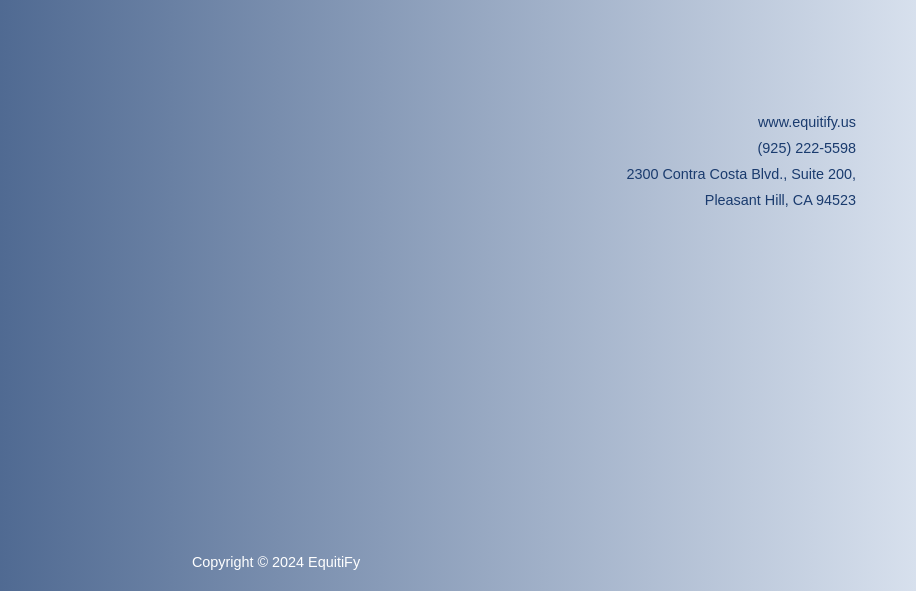
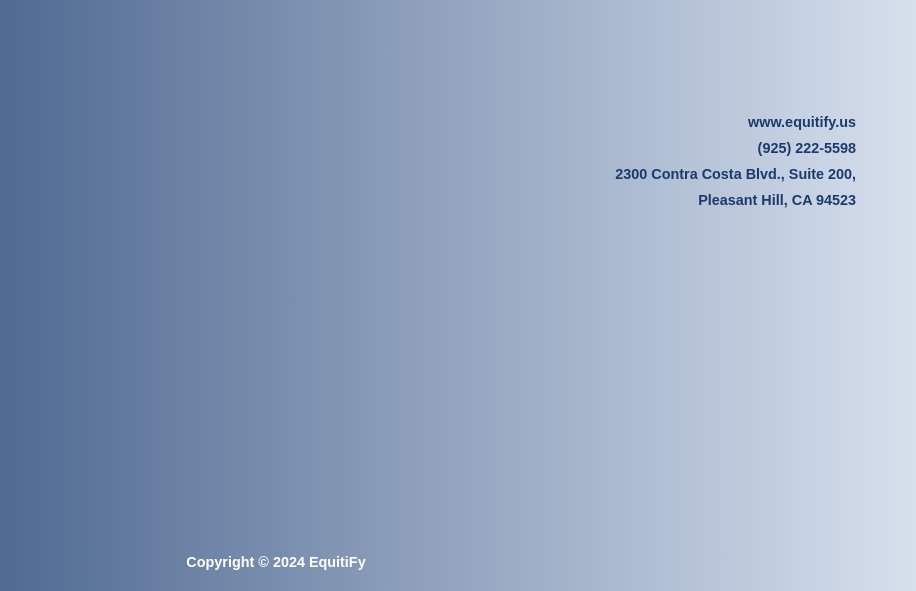
Before and after one commit to chealy-equitify-us/chealy-equitify-us.github.io, a plain HTML site: page Flodify-Footer.html in a window 1280 px wide. Shown: the part 206-797 px from the top of the page, 364-1280 px from the left. Drawn offline with Linux system fonts and the light colour scheme.

Commit message:
Update Flodify-Footer.html

```diff
--- a/Flodify-Footer.html
+++ b/Flodify-Footer.html
@@ -51,6 +51,8 @@
             min-width: 200px;
             word-wrap: break-word; /* Prevents overflow */
             color: #1A3B6E;
+            font-weight: bold; /* Makes the text bold */
+
        }
 
         .right-section p {
@@ -65,6 +67,7 @@
             font-size: 0.9em;
             background: linear-gradient(90deg, #1A3B6E, #D7E0ED); /* Extends gradient to the footer */
             box-sizing: border-box;
+            font-weight: bold; /* Makes the text bold */
         }
 
         /* Hyperlinks */
```
